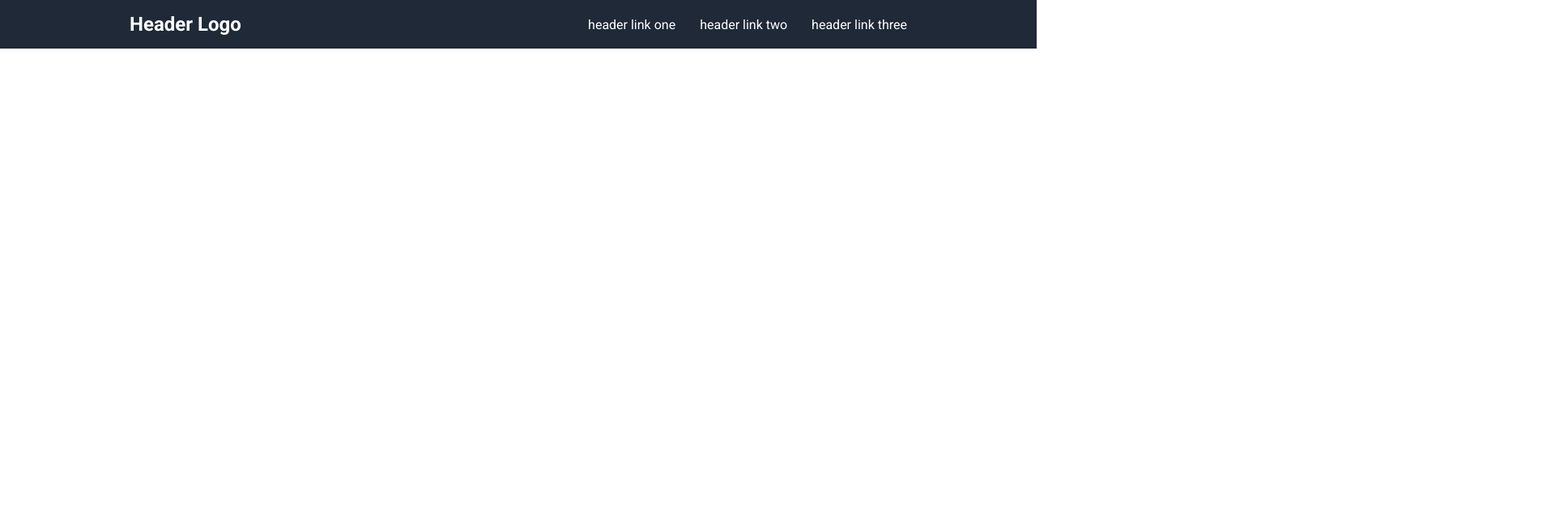
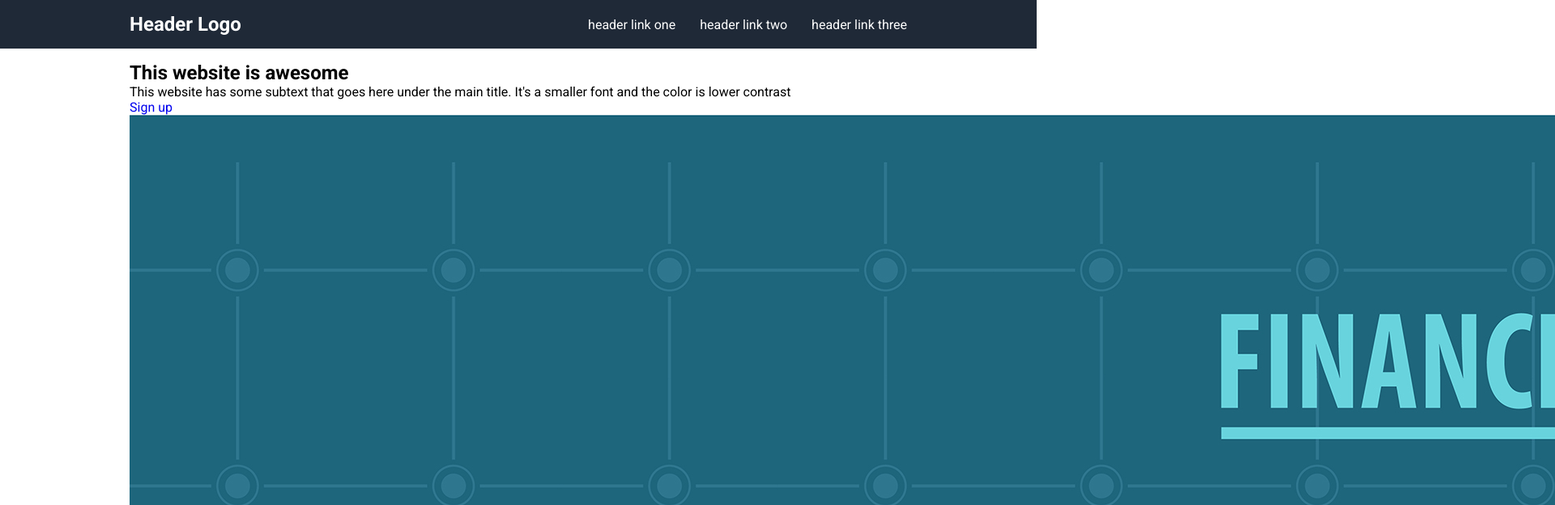
Before and after one commit to Creative-mindset21/odin-landing-page, a plain HTML site: page index.html in a window 1280 px wide. Shown: the top 624 px of the page at 81% size, 1920 px wide, since content can reach past the window. Drawn offline with Linux system fonts and the light colour scheme.

Commit message:
Did the html for the hero section in index.html

```diff
--- a/index.html
+++ b/index.html
@@ -22,5 +22,25 @@
         </ul>
       </nav>
     </header>
+
+    <main>
+      <section class="hero container">
+        <div class="hero-text">
+          <h1>This website is awesome</h1>
+          <p>
+            This website has some subtext that goes here under the main title.
+            It's a smaller font and the color is lower contrast
+          </p>
+          <a href="#"><span>Sign up</span></a>
+        </div>
+
+        <div class="hero-image">
+          <img
+            src="./image/hero-img.jpg"
+            alt="hero image of financial growth"
+          />
+        </div>
+      </section>
+    </main>
   </body>
 </html>
```
Also changed, not shown: image/hero-img.jpg (added).
